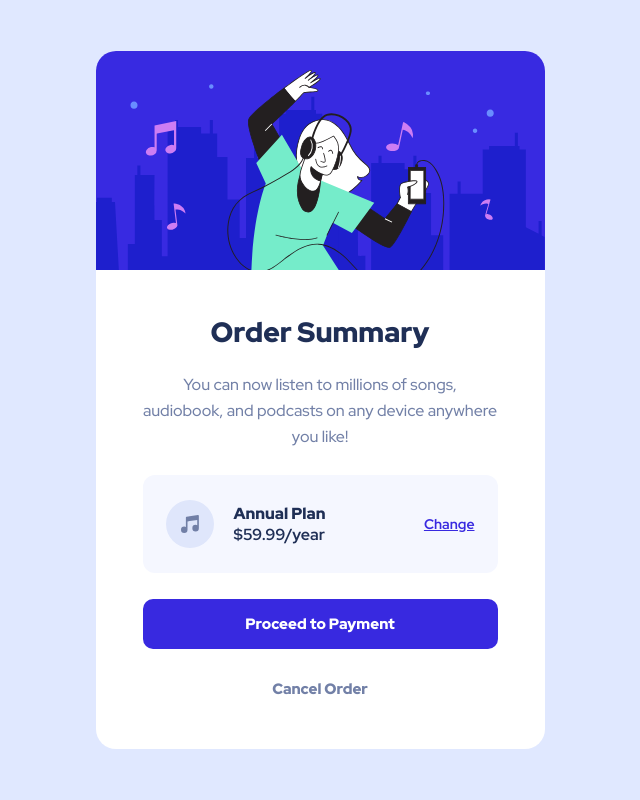
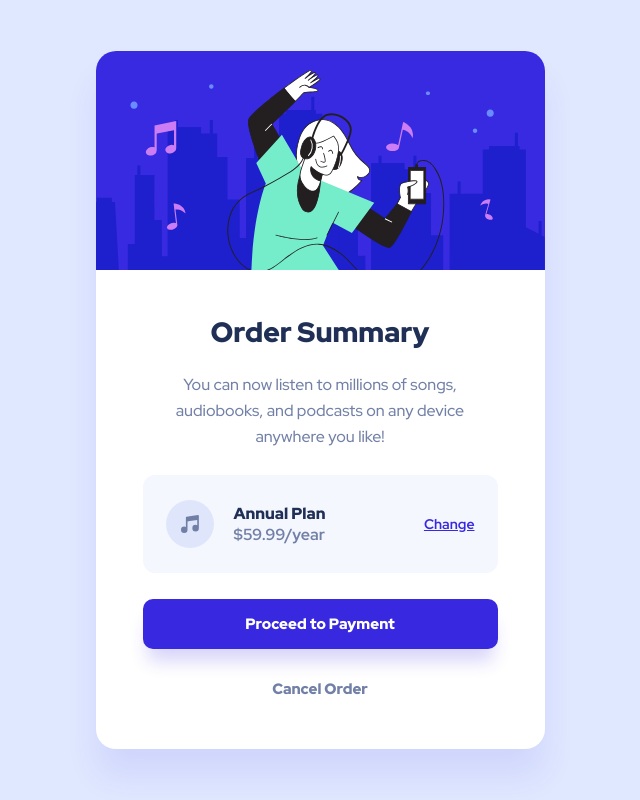
Before and after one commit to Isfaqul/FEM-order-summary, a plain HTML site: page index.html in a window 1280 px wide. Shown: the whole page, without its empty margins (320-960 px from the left). Drawn offline with Linux system fonts and the light colour scheme.

Commit message:
Add files via upload

```diff
--- a/index.html
+++ b/index.html
@@ -29,7 +29,7 @@
         <div class="ctnr-inner-card">
           <h1 class="order-title">Order Summary</h1>
           <p class="order-description">
-            You can now listen to millions of songs, audiobook, and podcasts on
+            You can now listen to millions of songs, audiobooks, and podcasts on
             any device anywhere you like!
           </p>
           <!-- Plan details container -->
--- a/style.css
+++ b/style.css
@@ -38,6 +38,7 @@ main {
   border-radius: 2em;
   overflow: hidden;
   max-width: 327px;
+  box-shadow: 0px 28px 32px rgba(56, 41, 224, 0.09);
 }
 
 .order-title {
@@ -89,6 +90,7 @@ main {
 .plan-price {
   margin: 0;
   font-weight: 600;
+  color: hsl(224, 23%, 55%);
 }
 
 .music-icon,
@@ -129,6 +131,7 @@ button {
   cursor: pointer;
   transition: background-color 100ms ease-in-out;
   border: none;
+  box-shadow: 0px 17px 18px -5px rgba(56, 41, 224, 0.2);
 }
 
 .btn:hover {
```
